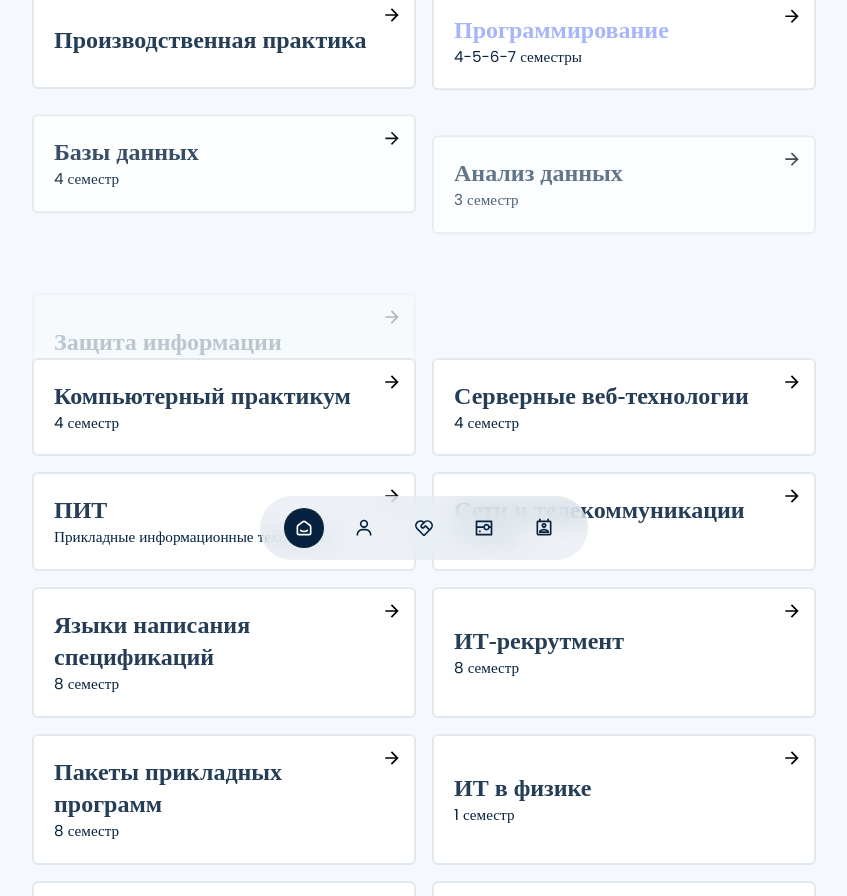
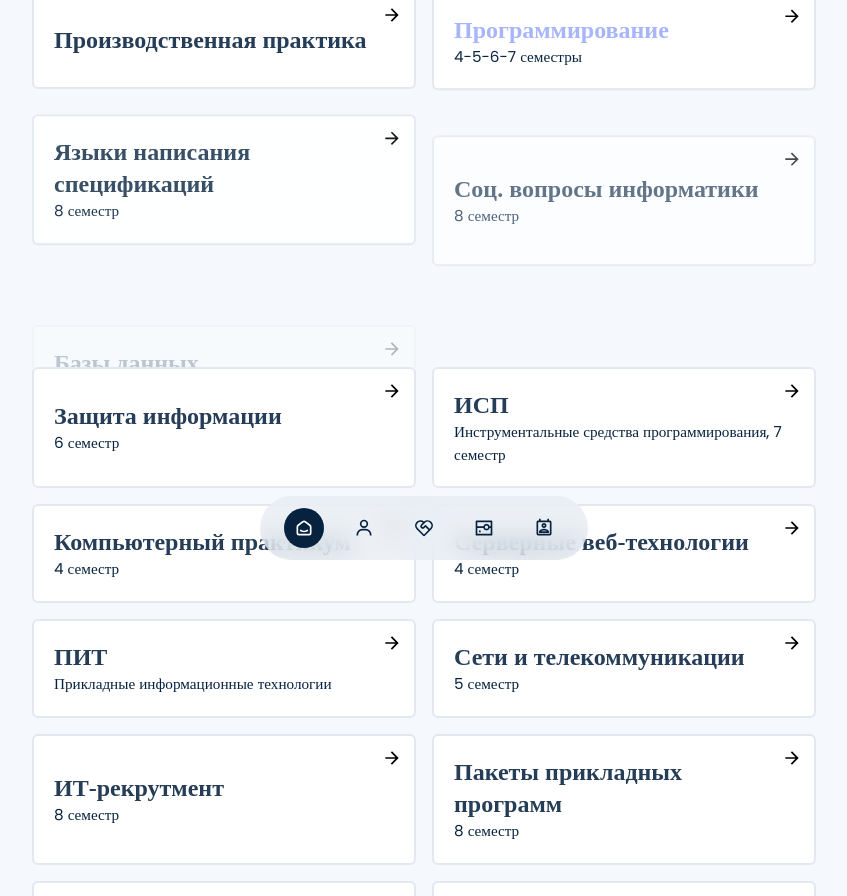
Before and after one commit to tantarin/my, a React (Vite) app: page / in a window 1280 px wide. Shown: the part 1040-1936 px from the top of the page, without its empty margins (216-1063 px from the left). Built offline with nearby package versions, Linux system fonts and the light colour scheme; a web font is replaced by a local one.

Commit message:
данные о практиках

```diff
--- a/src/Content.js
+++ b/src/Content.js
@@ -98,6 +98,16 @@ export const content = {
         link: 'https://github.com/tantarin/proga_labs',
       },
       {
+        name: "Языки написания спецификаций",
+        para: "8 семестр",
+        link: 'https://disk.yandex.ru/d/4h7fyRacimnODw',
+      },
+      {
+        name: "Соц. вопросы информатики",
+        para: "8 семестр",
+        link: 'https://disk.yandex.ru/d/tCHhvnvV1szfaw',
+      },
+      {
         name: "Базы данных",
         para: "4 семестр",
         link: 'https://disk.yandex.ru/d/ZwQvrxebywM5hA',
@@ -136,11 +146,6 @@ export const content = {
         name: "Сети и телекоммуникации",
         para: "5 семестр",
         link: 'https://disk.yandex.ru/d/Y2yLUhcmewB7WQ',
-      },
-      {
-        name: "Языки написания спецификаций",
-        para: "8 семестр",
-        link: 'https://disk.yandex.ru/d/4h7fyRacimnODw',
       },
       {
         name: "ИТ-рекрутмент",
```
